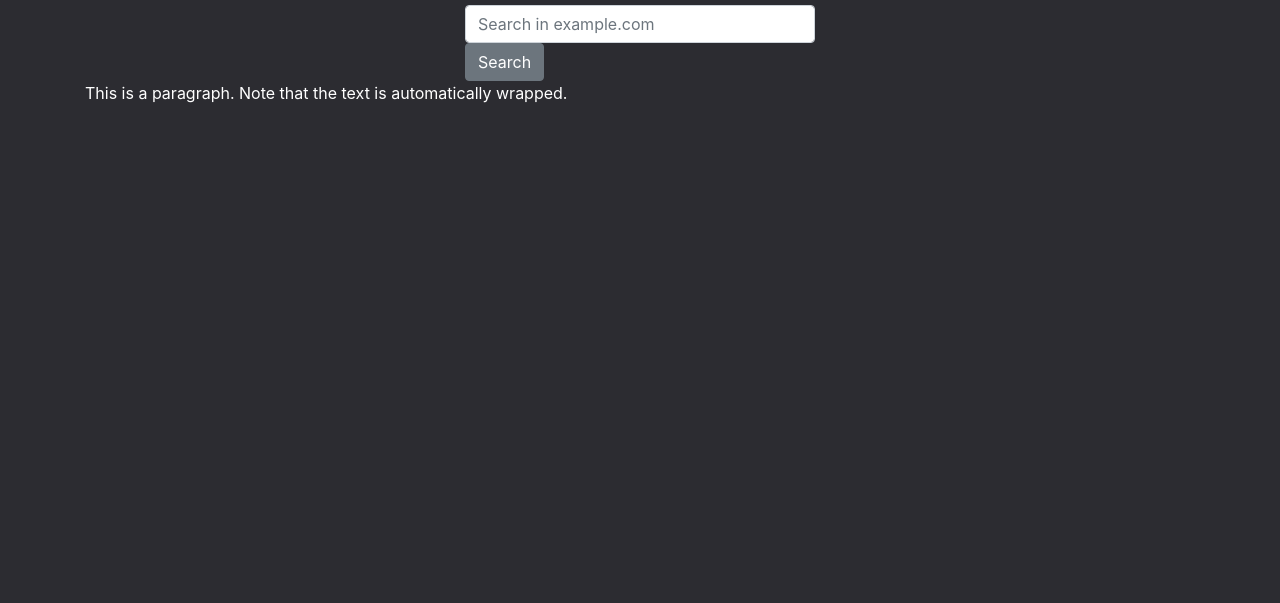
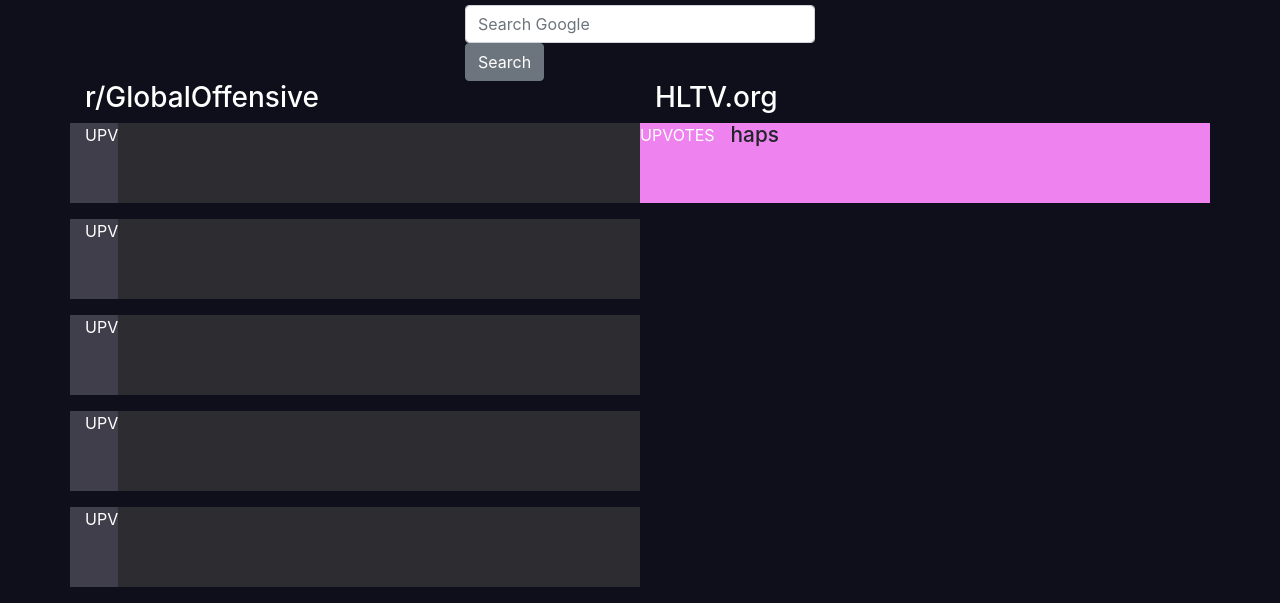
Before and after one commit to SKWyrtz/PersonalHomepage, a plain HTML site: page index.html in a window 1280 px wide. Shown: the part 201-804 px from the top of the page. Drawn offline with nearby package versions, Linux system fonts and the light colour scheme; no server answers.

Commit message:
Made first iteration of posts from reddit

```diff
--- a/css/main.css
+++ b/css/main.css
@@ -1,6 +1,14 @@
 body, .container{
-    background-color: #2c2c31;
+    background-color: #0f0f1b;
+    /*background-image: url("https://i-viaplay-com.akamaized.net/viaplay-prod/420/804/1485791623-3bcaf52cefff40e4c9a44e743eeb3b03ad84c73e.jpg?width=1600&height=900"); */
 }
+
+/*
+.container{
+      max-width: 1920px;
+      width: 80%;
+}
+*/
 
 p, h1, h2, h3, label {
     color: white;
@@ -14,3 +22,49 @@ h1{
     font-weight: bold;
     font-size: 1.2rem;
 }
+
+.redditPosts, .matches{
+    height: 10vh;
+    margin-bottom: 1rem;
+}
+
+.upvotes{
+    background-color:#403e4b;
+    height: 100%;
+    text-align: center;
+}
+
+.redditContent{
+    background-color: #2c2c31;
+    height: 100%;
+    padding: 1rem;
+}
+
+h4{
+    font-size: 1.3rem;
+    padding: 0rem 1rem 0rem 1rem;
+
+    text-decoration: none;
+}
+
+a {
+    color: white;
+
+}
+
+a:hover {
+    color: rgb(223, 223, 223);
+    text-decoration: none;
+}
+
+.matches{
+    background-color: violet;
+}
+
+.matchdate{
+    height: 50%;
+}
+
+.matchinfo{
+    height: 50%;
+}
--- a/index.html
+++ b/index.html
@@ -30,17 +30,87 @@
           <div class="form-group-lg ">
             <label id="googleLabel" for="googleInput">Google</label>
             <input id="googleInput" class="form-control" autocomplete="on" class="form-control search" name="q"
-            placeholder="Search in example.com" required="required" type="text">
+              placeholder="Search Google" required="required" type="text">
           </div>
           <button class="btn btn-secondary" type="submit">Search</button>
         </form>
       </div>
     </div>
 
-    <p class="csgo">
-      This is a paragraph.
-      Note that the text is automatically wrapped.
-    </p>
+    <div class="row justify-content-md-center">
+      <div id="redditContainer" class="col col-lg-6">
+        <h3>r/GlobalOffensive</h3>
+
+        <div class="row redditPosts">
+          <div class="col col-lg-1 upvotes">
+            <p id="up0">UPVOTES</p>
+          </div>
+          <div class="col col-lg-11 redditContent">
+            <div class="row">
+              <h4><a id="r0" href="somelink"></a></h4>
+            </div>
+          </div>
+        </div>
+
+        <div class="row redditPosts">
+          <div class="col col-lg-1 upvotes">
+            <p id="up1">UPVOTES</p>
+          </div>
+          <div class="col col-lg-11 redditContent">
+            <div class="row">
+              <h4><a id="r1" href="somelink"></a></h4>
+            </div>
+          </div>
+        </div>
+
+        <div class="row redditPosts">
+          <div class="col col-lg-1 upvotes">
+            <p id="up2">UPVOTES</p>
+          </div>
+          <div class="col col-lg-11 redditContent">
+            <div class="row">
+              <h4><a id="r2" href="somelink"></a></h4>
+            </div>
+          </div>
+        </div>
+
+        <div class="row redditPosts">
+          <div class="col col-lg-1 upvotes">
+            <p id="up3">UPVOTES</p>
+          </div>
+          <div class="col col-lg-11 redditContent">
+            <div class="row">
+              <h4><a id="r3" href="somelink"></a></h4>
+            </div>
+          </div>
+        </div>
+
+        <div class="row redditPosts">
+          <div class="col col-lg-1 upvotes">
+            <p id="up4">UPVOTES</p>
+          </div>
+          <div class="col col-lg-11 redditContent">
+            <div class="row">
+              <h4><a id="r4" href="somelink"></a></h4>
+            </div>
+          </div>
+        </div>
+
+      </div>
+      <div id="hltvContainer" class="col col-lg-6">
+        <h3>HLTV.org</h3>
+
+        <div class="row matches">
+          <div class="matchdate">
+            <p>UPVOTES</p>
+          </div>
+          <div class="matchinfo">
+              <h4>haps</h4>
+          </div>
+        </div>
+
+      </div>
+    </div>
 
   </div>
 
--- a/js/main.js
+++ b/js/main.js
@@ -1,4 +1,4 @@
-let csgo1 = document.querySelector(".csgo")
+
 let time = document.querySelector("#time")
 let date = document.querySelector("#date")
 
@@ -19,11 +19,24 @@ function setTime(){
 }
 
 async function fetchCSGO(){
-    await fetch('https://www.reddit.com/r/GlobalOffensive/top.json?limit=10')
+    await fetch('https://www.reddit.com/r/GlobalOffensive/top.json?limit=5')
   .then(response => response.json())
   .then(data => result = data);
-  console.table(result.data.children[0].data)
-  csgo1.innerHTML = result.data.children[0].data.title
+  console.log(result.data.children[0].data)
+
+  let i = 0;
+
+  result.data.children.forEach(element => {
+    let r1 = document.querySelector("#r" + i)
+    let upvotes = document.querySelector('#up' + i)
+
+    r1.innerHTML = element.data.title.slice(0, 100) + "..."
+    let postName = element.data.name.slice(3)
+    r1.href = "https://www.reddit.com/r/GlobalOffensive/comments/" + postName
+    upvotes.innerHTML = element.data.score
+    i++
+  });
+
 
   //console.table(data.data.children[0].data.title)
 /*
```
Lines whose indentation alone changed are shown as unchanged.
